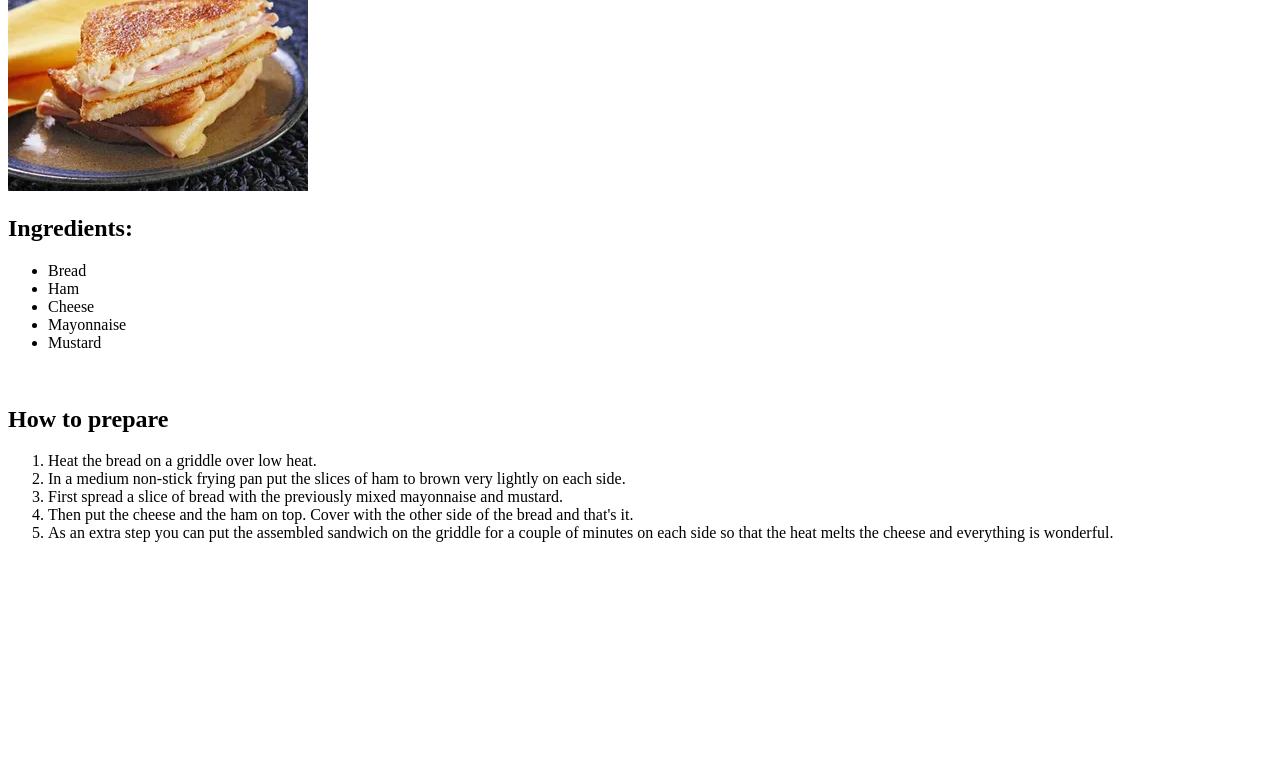
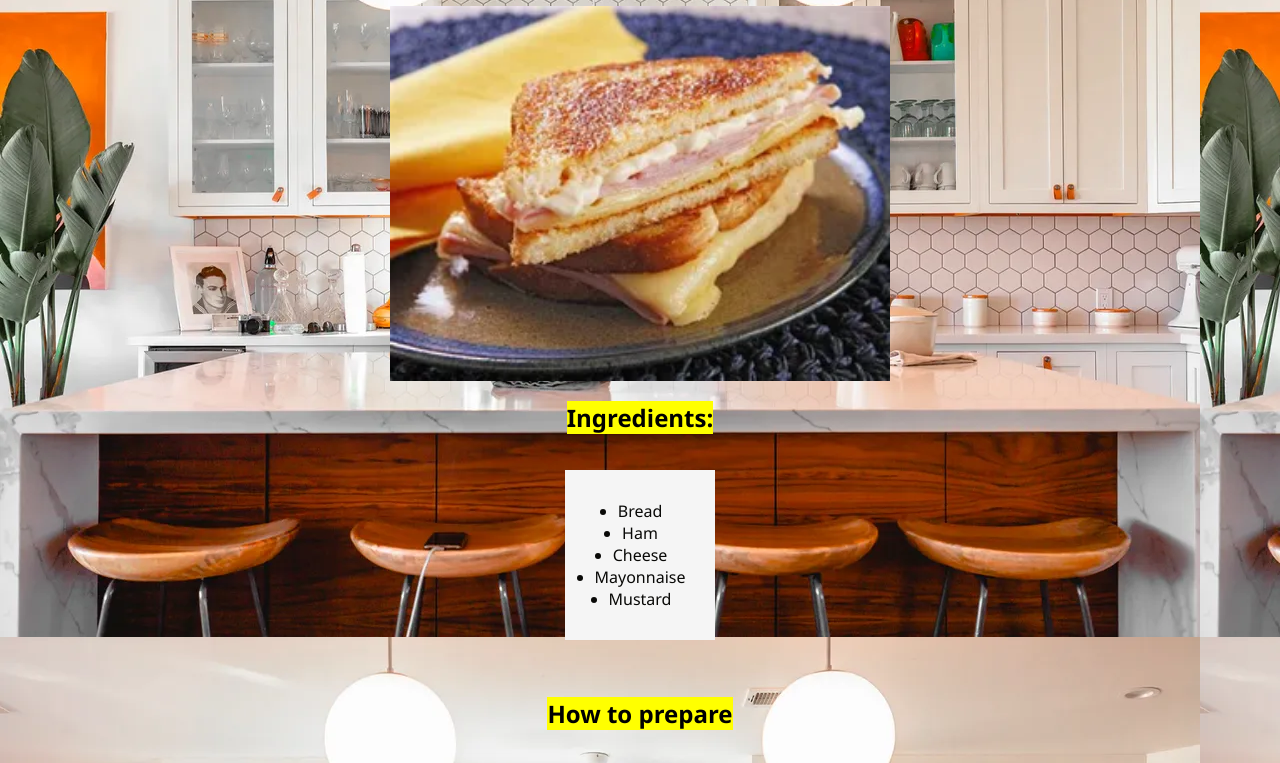
Before and after one commit to AdonaiVA/odin-recipes, a plain HTML site: page recipes/sandwich.html in a window 1280 px wide. Shown: the part 161-924 px from the top of the page. Before the commit the page ends 800 px from the top, so only its background shows below. Drawn offline with Linux system fonts and the light colour scheme.

Commit message:
Pura cosa bella

```diff
--- a/recipes/sandwich.html
+++ b/recipes/sandwich.html
@@ -4,12 +4,14 @@
     <meta charset="UTF-8">
     <meta http-equiv="X-UA-Compatible" content="IE=edge">
     <meta name="viewport" content="width=device-width, initial-scale=1.0">
+    <link rel="stylesheet" href="/styles/style.css">
     <title>Sandwich-Odin Recipes</title>
 </head>
-<body>
+<body background="/images/Fon.webp">
     <nav> <h1> <a href="/index.html" > HOME </a> <h1> </nav>
     <h1>Sandwich-Odin</h1>
     <img src="/images/th.webp">
+
         <h2>Ingredients:</h2>
         <ul>
             <li>Bread</li>
@@ -18,6 +20,7 @@
             <li>Mayonnaise</li>
             <li>Mustard</li>
         </ul>
+
     <br>
         <h2>How to prepare</h2>
         <ol>
@@ -28,5 +31,6 @@
                 Cover with the other side of the bread and that's it.</li>
             <li>As an extra step you can put the assembled sandwich on the griddle for a couple of minutes on each side so that the heat melts the cheese and everything is wonderful.</li>
         </ol>
+
 </body>
 </html>
--- /dev/null
+++ b/styles/style.css
@@ -0,0 +1,38 @@
+body{
+    align-items: center;
+    display: flex;
+    flex-direction: column;
+    flex-wrap: wrap;
+    align-content: stretch;
+    justify-content: center;
+    font-family: 'Segoe UI', Tahoma, Geneva, Verdana, sans-serif;
+}
+
+h1{
+    text-align: center;
+}
+
+img{
+    width: 500px;
+    display: flex;
+}
+
+
+ul{
+    display: flex;
+    flex-direction: column;
+    flex-wrap: nowrap;
+    padding: 30px;
+    align-content: center;
+    justify-content: center;
+    align-items: center;
+    color: rgb(9, 9, 7);
+    background: whitesmoke;
+}
+
+h2{
+    background: yellow;
+}
+ol{
+    background: ghostwhite;
+}
```
Also changed, not shown: index.html (+2 -1 lines), recipes/Bizcocho.html (+2 -1 lines), recipes/omelete.html (+2 -1 lines), images/Fonde.webp (added), images/fon.webp (added). Lines whose indentation alone changed are shown as unchanged.
